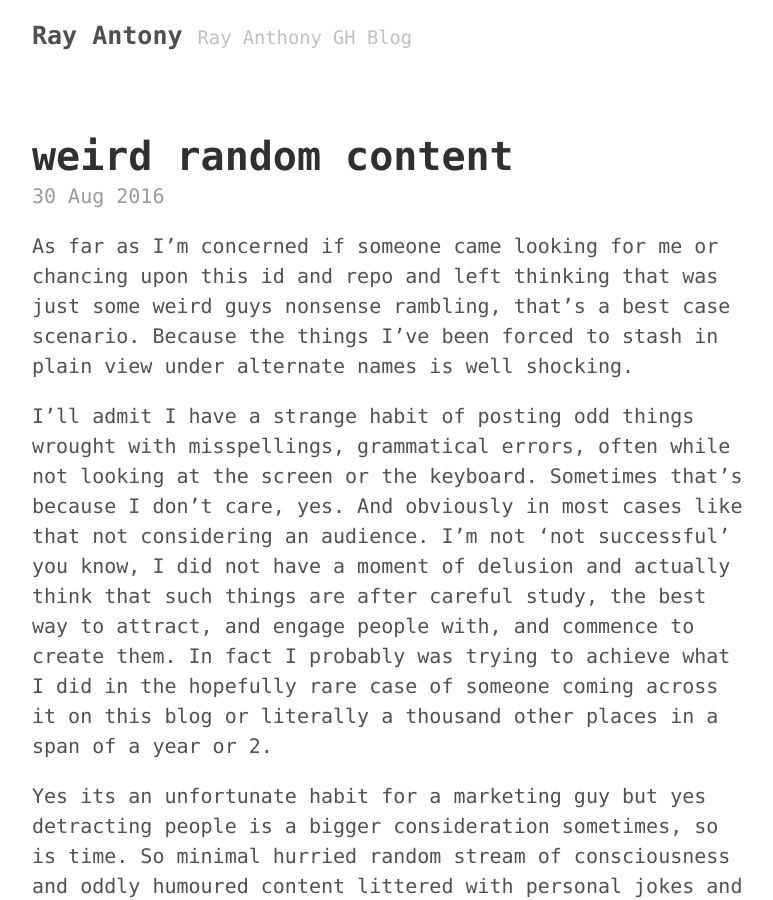
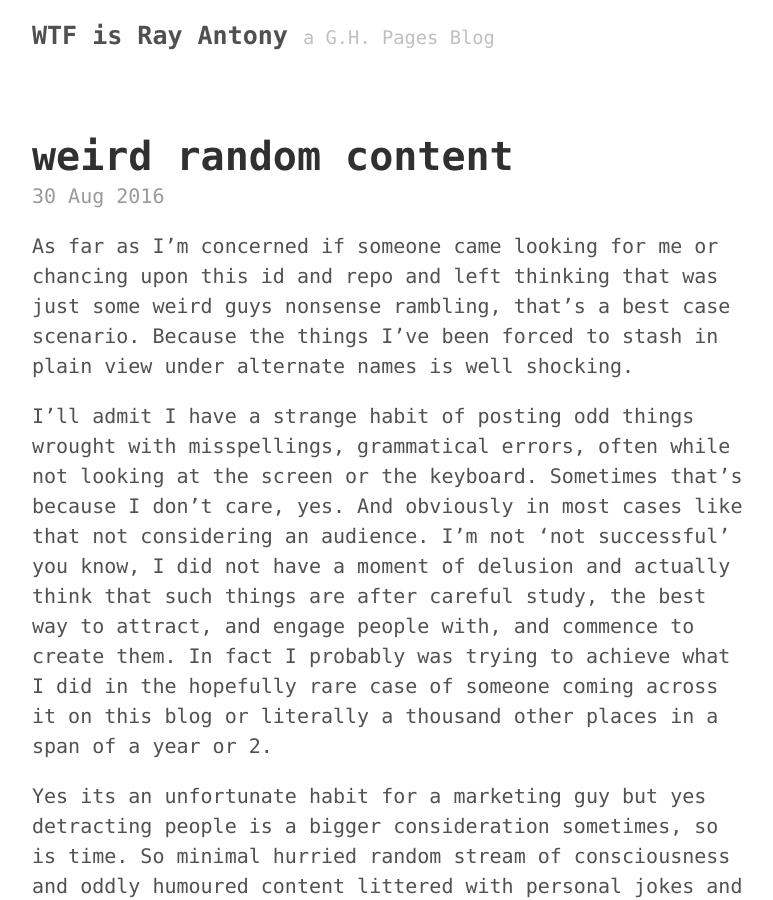
Before and after one commit to rayantony/rayantony.github.io, a Jekyll site: the page built from index.html, in a window 1280 px wide and 900 px high. Shown: the whole window, without its empty margins (248-1021 px from the left). Built offline with Jekyll 4.4.1, drawn with Linux system fonts in a browser that asks for light colours; the list of posts is cut into pages by our own code.

Commit message:
Update _config.yml

```diff
--- a/_config.yml
+++ b/_config.yml
@@ -1,12 +1,19 @@
 ---
-title: Ray Antony
+title: WTF is Ray Antony
+tagline: a G.H. Pages Blog
 timezone: America/Los_Angeles
+url: http://rayantony.github.io
+baseurl: "/"
+Description: Disclosures, reflections, and code tell the fragmented story of life post embezzlement
+
+permalink:           pretty
+relative_permalinks: true
+gems: 		     jekyll-paginate
+paginate:           5
+
 collections:
-  business:
-    title: Business
-    output: true
-  part-3:
-    title: Part 3
+  data:
+    title: Data
     output: true
   posts:
     title: Posts
@@ -14,16 +21,32 @@ collections:
   uploads:
     title: Uploads
     output: true
-permalink: pretty
-relative_permalinks: true
-tagline: Ray Anthony GH Blog
-url: http://rayantony.github.io
-paginate: 4
-baseurl: "/"
+
 author:
-  name: Ray Anthony
-  url: https://twitter.com/rayanthonyrcc
-  email: ray@rayantony.com
+  name:              Ray Anthony
+  url:               https://rayantony.github.io/
+  email:             ray@rayantony.com
+  repo:              https://github.com/rayrc/bootsplat/
+  twitter:           https://twitter.com/rayanthonyrcc/
+  twitter_username:  rayanthonyrcc
+  github_username:   rayantony
+  aboutme_username:  https://about.me/rayanthony
+  lastfm_username:   deadflowers
+  pandora_username:  ray517
+  codepen_username:  rayrc
+  jsfiddle_username: rayrc
+
+
+github:
+  url:  https://rayantony.github.io/
+  repo: https://github.com/rayantony/rayantony.github.io
+  user: https://github.com/rayantony/
+  org: https://github.com/rayrc/
+  team: https://github.com/rayrc/
+
+markdown: kramdown
+kramdown:
+  input: GFM
+  syntax_highlighter: rouge
+
 version: 1.0.0
-github:
-  repo: rayantony/rayantony.github.io
```
